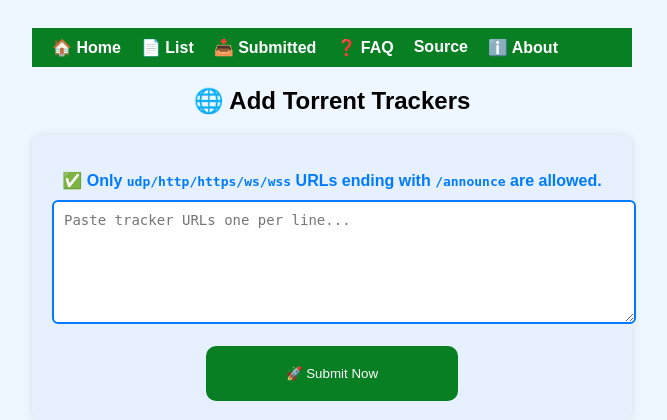
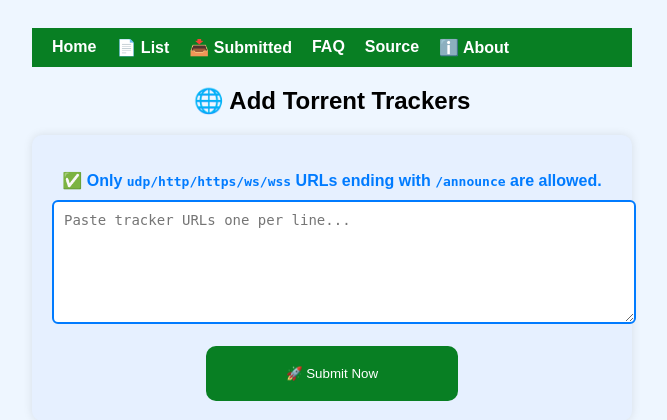
Before and after one commit to Mani5GRockers/tracker-monitor, a PHP site: page /indexv3.php in a window 1280 px wide. Shown: the top 420 px of the page, without its empty margins (308-975 px from the left). Run offline with PHP 8.4, Linux system fonts and the light colour scheme.

Commit message:
Update indexv3.php

```diff
--- a/indexv3.php
+++ b/indexv3.php
@@ -154,12 +154,12 @@ foreach ($trackers as $url => &$t) {
 }
 unset($t);
 
-// Auto remove trackers that are offline for more than 10 minutes
+// Auto remove trackers that are offline for more than 1hrs
 foreach ($trackers as $url => $t) {
     if (strtolower($t['last_status']) === 'offline') {
         $lastChecked = DateTime::createFromFormat('Y-m-d H:i:s', $t['last_checked']);
         $now = new DateTime();
-        if ($lastChecked && ($now->getTimestamp() - $lastChecked->getTimestamp()) > 30) {
+        if ($lastChecked && ($now->getTimestamp() - $lastChecked->getTimestamp()) > 3600) {
             unset($trackers[$url]);
         }
     }
@@ -274,7 +274,7 @@ function getUptime($s, $f) {
 <nav style="background-color: #087f23; padding: 10px;">
   <ul style="display: flex; flex-wrap: wrap; list-style: none; margin: 0; padding: 0;">
     <li style="margin: 0 10px;">
-      <a href="index.php" style="color: white; text-decoration: none; font-weight: bold;">🏠 Home</a>
+      <a href="index.php" style="color: white; text-decoration: none; font-weight: bold;"> Home</a>
     </li>
     <li style="margin: 0 10px;">
       <a href="list.php" style="color: white; text-decoration: none; font-weight: bold;">📄 List</a>
@@ -283,7 +283,7 @@ function getUptime($s, $f) {
       <a href="submitted.php" style="color: white; text-decoration: none; font-weight: bold;">📥 Submitted</a>
     </li>
     <li style="margin: 0 10px;">
-      <a href="faq.php" style="color: white; text-decoration: none; font-weight: bold;">❓ FAQ</a>
+      <a href="faq.php" style="color: white; text-decoration: none; font-weight: bold;"> FAQ</a>
     </li>
     <li style="margin: 0 10px;">
       <a href="https://github.com/Mani5GRockers/tracker-monitor" style="color: white; text-decoration: none; font-weight: bold;"> Source</a>
@@ -454,7 +454,7 @@ function updateTrackerStats() {
 }
 
 updateTrackerStats(); // first load
-setInterval(updateTrackerStats, 20000); // auto-refresh every 15 sec
+setInterval(updateTrackerStats, 15000); // auto-refresh every 15 sec
 </script>
 
 <script>
```
